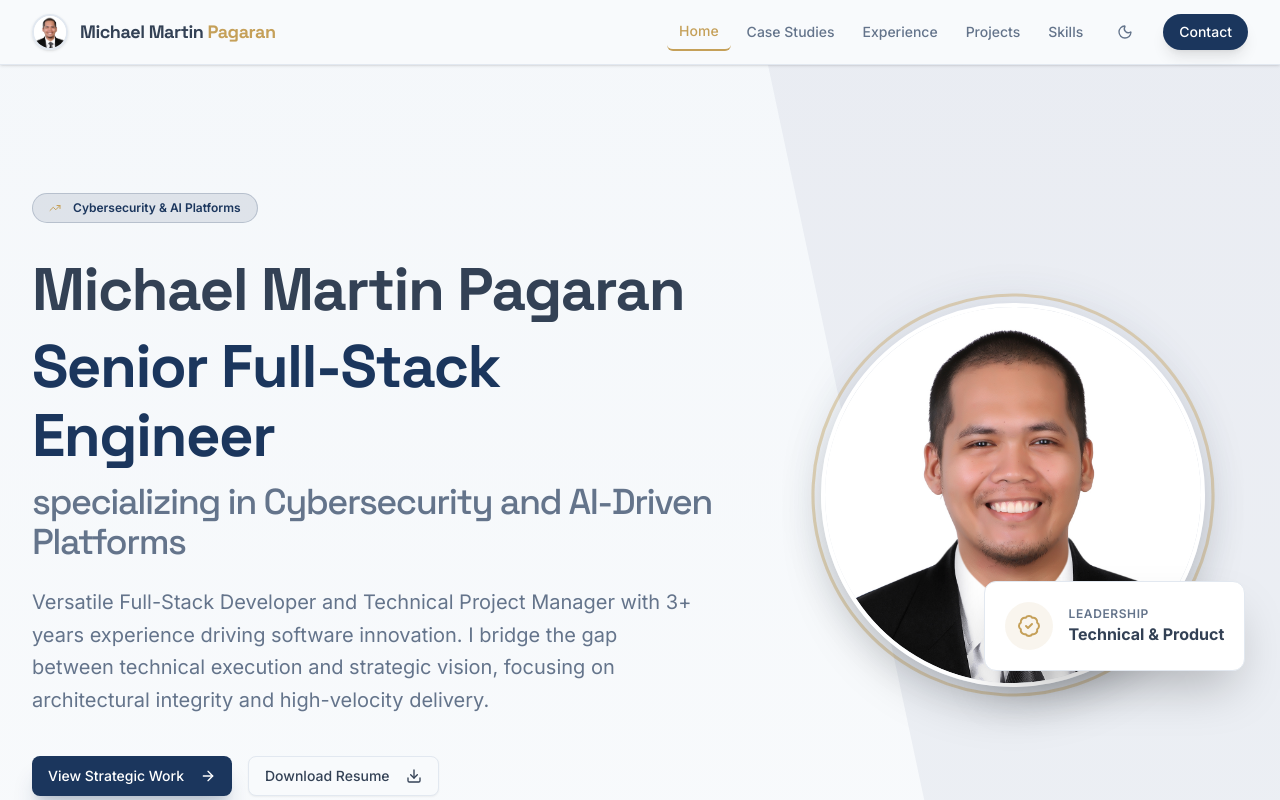
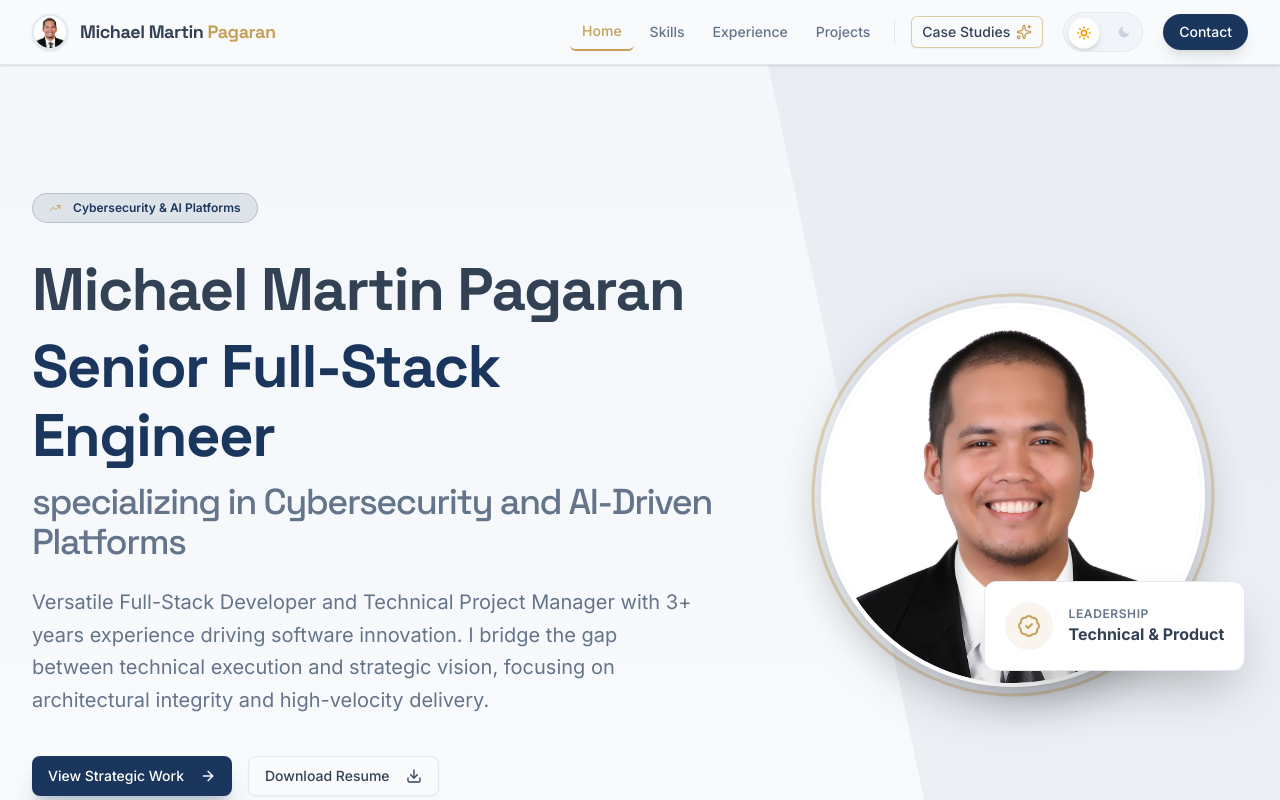
Before and after one commit to MichaelPagaran/portfolio, a Next.js app: page / in a window 1280 px wide. Shown: the top 800 px of the page. Built offline with nearby package versions, Linux system fonts and the light colour scheme.

Commit message:
feat: Implement scroll-based active section highlighting and extract theme toggler into a new component, refining Navbar navigation.

```diff
--- a/src/components/Navbar.tsx
+++ b/src/components/Navbar.tsx
@@ -7,17 +7,15 @@ import { useState, useEffect } from "react";
 import { Button } from "@/components/ui/button";
 import { Avatar, AvatarImage, AvatarFallback } from "@/components/ui/avatar";
 import { Sheet, SheetContent, SheetTrigger, SheetTitle } from "@/components/ui/sheet";
-import { Menu, Sun, Moon } from "lucide-react";
+import { Menu, Sparkles } from "lucide-react";
+import { ThemeToggle } from "./ThemeToggle";
 
-const navLinks = [
-    { label: "Home", href: "/" },
-    { label: "Case Studies", href: "/case-studies" },
-];
-
+// The ordered sections to display in the main navigation
 const sectionLinks = [
-    { label: "Experience", href: "/#experience" },
-    { label: "Projects", href: "/#projects" },
-    { label: "Skills", href: "/#skills" },
+    { label: "Home", href: "/", id: "" }, // Top of page
+    { label: "Skills", href: "/#skills", id: "skills" },
+    { label: "Experience", href: "/#experience", id: "experience" },
+    { label: "Projects", href: "/#projects", id: "projects" },
 ];
 
 export function Navbar() {
@@ -25,10 +23,60 @@ export function Navbar() {
     const { theme, setTheme } = useTheme();
     const [mounted, setMounted] = useState(false);
     const [open, setOpen] = useState(false);
+    const [activeSection, setActiveSection] = useState<string>("");
 
-    useEffect(() => setMounted(true), []);
+    useEffect(() => {
+        setMounted(true);
+
+        const handleScroll = () => {
+            // If we are at the very top, set active to the empty id (Home)
+            if (window.scrollY < 100) {
+                setActiveSection("");
+                return;
+            }
+
+            // Find all section elements
+            const sections = sectionLinks
+                .map(link => link.id)
+                .filter(id => id !== "")
+                .map(id => document.getElementById(id))
+                .filter((el): el is HTMLElement => el !== null);
+
+            // Determine which section is currently active based on scroll position
+            let current = "";
+            for (const section of sections) {
+                const sectionTop = section.offsetTop;
+                // Highlight section when it's just about to hit the top third of the viewport
+                if (window.scrollY >= sectionTop - window.innerHeight / 3) {
+                    current = section.id;
+                }
+            }
+
+            setActiveSection(current);
+        };
+
+        // Attach scroll listener
+        window.addEventListener("scroll", handleScroll);
+        // Initial check
+        handleScroll();
+
+        return () => window.removeEventListener("scroll", handleScroll);
+    }, []);
 
     const isHome = pathname === "/";
+
+    // Helper to determine if a link is currently active
+    const isActive = (linkHref: string, linkId: string) => {
+        if (!isHome) {
+            return pathname === linkHref;
+        }
+
+        if (linkId === "") {
+            return activeSection === "";
+        }
+
+        return activeSection === linkId;
+    };
 
     return (
         <nav className="sticky top-0 z-50 glass-effect bg-background/90 border-b border-border transition-all duration-300 shadow-sm">
@@ -52,45 +100,45 @@ export function Navbar() {
 
                     {/* Desktop nav */}
                     <div className="hidden md:flex items-center space-x-1">
-                        {navLinks.map((link) => (
-                            <Link
+                        {isHome ? (
+                            sectionLinks.map((link) => (
+                                <a
                                     key={link.href}
                                     href={link.href}
-                                className={`px-3 py-2 rounded-md text-sm font-medium transition-colors ${pathname === link.href
+                                    className={`px-3 py-2 rounded-md text-sm font-medium transition-colors ${isActive(link.href, link.id)
                                         ? "text-gold border-b-2 border-gold"
                                         : "text-muted-foreground hover:text-gold"
                                         }`}
                                 >
                                     {link.label}
-                            </Link>
-                        ))}
-                        {isHome &&
-                            sectionLinks.map((link) => (
-                                <a
-                                    key={link.href}
-                                    href={link.href.replace("/", "")}
+                                </a>
+                            ))
+                        ) : (
+                            <Link
+                                href="/"
                                 className="px-3 py-2 rounded-md text-sm font-medium text-muted-foreground hover:text-gold transition-colors"
                             >
-                                    {link.label}
-                                </a>
-                            ))}
+                                Home
+                            </Link>
+                        )}
+
+                        <div className="h-6 w-px bg-border mx-2" /> {/* Divider */}
+
+                        {/* "Case Studies" Button */}
+                        <Button
+                            asChild
+                            variant="outline"
+                            size="sm"
+                            className={`ml-2 border-gold/50 hover:bg-gold/10 hover:text-gold text-foreground transition-all flex items-center gap-1.5 ${pathname === "/case-studies" ? "bg-gold/10 text-gold border-gold" : ""}`}
+                        >
+                            <Link href="/case-studies">
+                                Case Studies
+                                <Sparkles className="w-3.5 h-3.5 text-gold" />
+                            </Link>
+                        </Button>
 
                         {/* Dark mode toggle */}
-                        {mounted && (
-                            <Button
-                                variant="ghost"
-                                size="icon"
-                                onClick={() => setTheme(theme === "dark" ? "light" : "dark")}
-                                aria-label="Toggle dark mode"
-                                className="ml-2"
-                            >
-                                {theme === "dark" ? (
-                                    <Sun className="h-5 w-5 text-amber" />
-                                ) : (
-                                    <Moon className="h-5 w-5 text-muted-foreground" />
-                                )}
-                            </Button>
-                        )}
+                        {mounted && <ThemeToggle className="ml-4" />}
 
                         <Button
                             asChild
@@ -102,20 +150,7 @@ export function Navbar() {
 
                     {/* Mobile */}
                     <div className="flex md:hidden items-center gap-2">
-                        {mounted && (
-                            <Button
-                                variant="ghost"
-                                size="icon"
-                                onClick={() => setTheme(theme === "dark" ? "light" : "dark")}
-                                aria-label="Toggle dark mode"
-                            >
-                                {theme === "dark" ? (
-                                    <Sun className="h-5 w-5 text-amber" />
-                                ) : (
-                                    <Moon className="h-5 w-5 text-muted-foreground" />
-                                )}
-                            </Button>
-                        )}
+                        {mounted && <ThemeToggle />}
                         <Sheet open={open} onOpenChange={setOpen}>
                             <SheetTrigger asChild>
                                 <Button variant="ghost" size="icon">
@@ -127,30 +162,41 @@ export function Navbar() {
                                     Michael<span className="text-gold">.biz</span>
                                 </SheetTitle>
                                 <nav className="flex flex-col gap-4 mt-8">
-                                    {navLinks.map((link) => (
-                                        <Link
+                                    {isHome ? (
+                                        sectionLinks.map((link) => (
+                                            <a
                                                 key={link.href}
                                                 href={link.href}
                                                 onClick={() => setOpen(false)}
-                                            className={`text-base font-medium transition-colors ${pathname === link.href
+                                                className={`text-base font-medium transition-colors ${isActive(link.href, link.id)
                                                     ? "text-gold"
                                                     : "text-muted-foreground hover:text-gold"
                                                     }`}
                                             >
                                                 {link.label}
-                                        </Link>
-                                    ))}
-                                    {isHome &&
-                                        sectionLinks.map((link) => (
-                                            <a
-                                                key={link.href}
-                                                href={link.href.replace("/", "")}
+                                            </a>
+                                        ))
+                                    ) : (
+                                        <Link
+                                            href="/"
                                             onClick={() => setOpen(false)}
                                             className="text-base font-medium text-muted-foreground hover:text-gold transition-colors"
                                         >
-                                                {link.label}
-                                            </a>
-                                        ))}
+                                            Home
+                                        </Link>
+                                    )}
+
+                                    <div className="h-px bg-border my-2" /> {/* Divider */}
+
+                                    <Link
+                                        href="/case-studies"
+                                        onClick={() => setOpen(false)}
+                                        className={`flex items-center gap-2 text-base font-medium transition-colors ${pathname === "/case-studies" ? "text-gold" : "text-muted-foreground hover:text-gold"}`}
+                                    >
+                                        Case Studies
+                                        <Sparkles className="w-4 h-4 text-gold" />
+                                    </Link>
+
                                     <Button
                                         asChild
                                         className="mt-4 bg-navy hover:bg-navy/90 dark:bg-gold dark:text-navy dark:hover:bg-gold-dark text-white rounded-full"
--- a/src/components/ThemeProvider.tsx
+++ b/src/components/ThemeProvider.tsx
@@ -9,7 +9,6 @@ export function ThemeProvider({ children }: { children: ReactNode }) {
             attribute="class"
             defaultTheme="system"
             enableSystem
-            disableTransitionOnChange
         >
             {children}
         </NextThemesProvider>
--- /dev/null
+++ b/src/components/ThemeToggle.tsx
@@ -0,0 +1,78 @@
+"use client";
+
+import { useTheme } from "next-themes";
+import { useEffect, useState } from "react";
+
+export function ThemeToggle({ className }: { className?: string }) {
+    const { theme, setTheme } = useTheme();
+    const [mounted, setMounted] = useState(false);
+
+    // Prevent hydration mismatch
+    useEffect(() => setMounted(true), []);
+
+    if (!mounted) {
+        return <div className={`w-20 h-10 rounded-full bg-muted animate-pulse ${className || ""}`} />;
+    }
+
+    const isDark = theme === "dark";
+
+    const toggleTheme = () => {
+        setTheme(isDark ? "light" : "dark");
+    };
+
+    return (
+        <button
+            onClick={toggleTheme}
+            aria-label="Toggle dark mode"
+            className={`group relative w-20 h-10 bg-muted rounded-full p-1 focus:outline-none focus:ring-2 focus:ring-gold transition-all duration-300 overflow-hidden flex-shrink-0 border border-border cursor-pointer hover:border-gold/60 hover:shadow-md ${className || ""}`}
+        >
+            {/* Dark background overlay for dark mode transition */}
+            <div
+                className={`absolute inset-0 bg-slate-900 transition-opacity duration-500 ${isDark ? "opacity-100" : "opacity-0"}`}
+            />
+
+            <div className="relative flex items-center justify-between h-full w-full px-1.5">
+                {/* Sun Icon (Left Side) */}
+                <div
+                    className={`z-10 transition-all duration-500 ${isDark ? "text-slate-400 opacity-40 scale-90" : "text-amber scale-100"}`}
+                >
+                    <svg className="w-4 h-4" fill="none" stroke="currentColor" strokeWidth="2.5" viewBox="0 0 24 24">
+                        <path d="M12 3v1m0 16v1m9-9h-1M4 12H3m15.364-6.364l-.707.707M6.343 17.657l-.707.707m12.728 0l-.707-.707M6.343 6.343l-.707-.707M12 8a4 4 0 100 8 4 4 0 000-8z" strokeLinecap="round" strokeLinejoin="round" />
+                    </svg>
+                </div>
+
+                {/* Moon Icon (Right Side) */}
+                <div
+                    className={`z-10 transition-all duration-500 ${isDark ? "text-cyan-400 scale-100" : "text-slate-400 opacity-40 scale-90"}`}
+                >
+                    <svg className="w-4 h-4" fill="currentColor" viewBox="0 0 24 24">
+                        <path d="M21 12.79A9 9 0 1111.21 3 7 7 0 0021 12.79z" />
+                    </svg>
+                </div>
+            </div>
+
+            {/* Sliding Knob */}
+            <div
+                className={`absolute top-1 left-1 w-8 h-8 rounded-full shadow-md z-20 transition-transform duration-500 ease-in-out flex items-center justify-center border border-border/50
+                    ${isDark ? "translate-x-10 bg-slate-800" : "translate-x-0 bg-white"}`}
+            >
+                {/* Active Icon inside Knob */}
+                <div className="relative flex items-center justify-center w-full h-full">
+                    <svg
+                        className={`absolute w-4 h-4 text-amber transition-all duration-300 ${isDark ? "opacity-0 rotate-90 scale-50" : "opacity-100 rotate-0 scale-100"}`}
+                        fill="none" stroke="currentColor" strokeWidth="2.5" viewBox="0 0 24 24"
+                    >
+                        <path d="M12 3v1m0 16v1m9-9h-1M4 12H3m15.364-6.364l-.707.707M6.343 17.657l-.707.707m12.728 0l-.707-.707M6.343 6.343l-.707-.707M12 8a4 4 0 100 8 4 4 0 000-8z" strokeLinecap="round" strokeLinejoin="round" />
+                    </svg>
+
+                    <svg
+                        className={`absolute w-4 h-4 text-cyan-400 transition-all duration-300 ${isDark ? "opacity-100 rotate-0 scale-100" : "opacity-0 -rotate-90 scale-50"}`}
+                        fill="currentColor" viewBox="0 0 24 24"
+                    >
+                        <path d="M21 12.79A9 9 0 1111.21 3 7 7 0 0021 12.79z" />
+                    </svg>
+                </div>
+            </div>
+        </button>
+    );
+}
```
Lines whose indentation alone changed are shown as unchanged.
